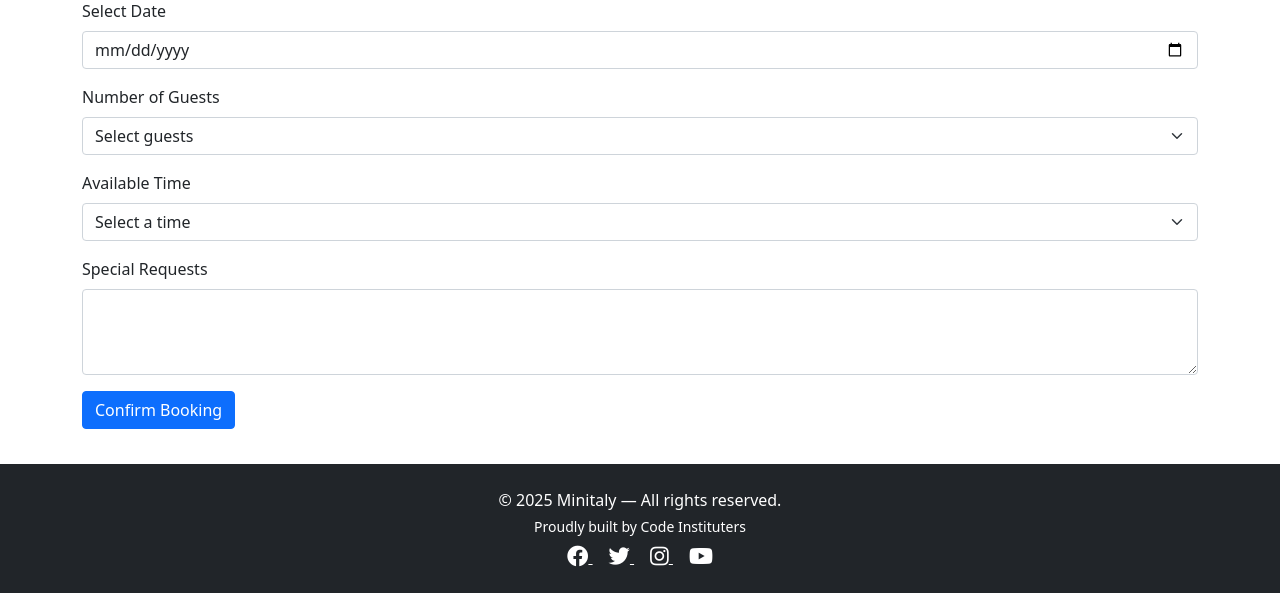
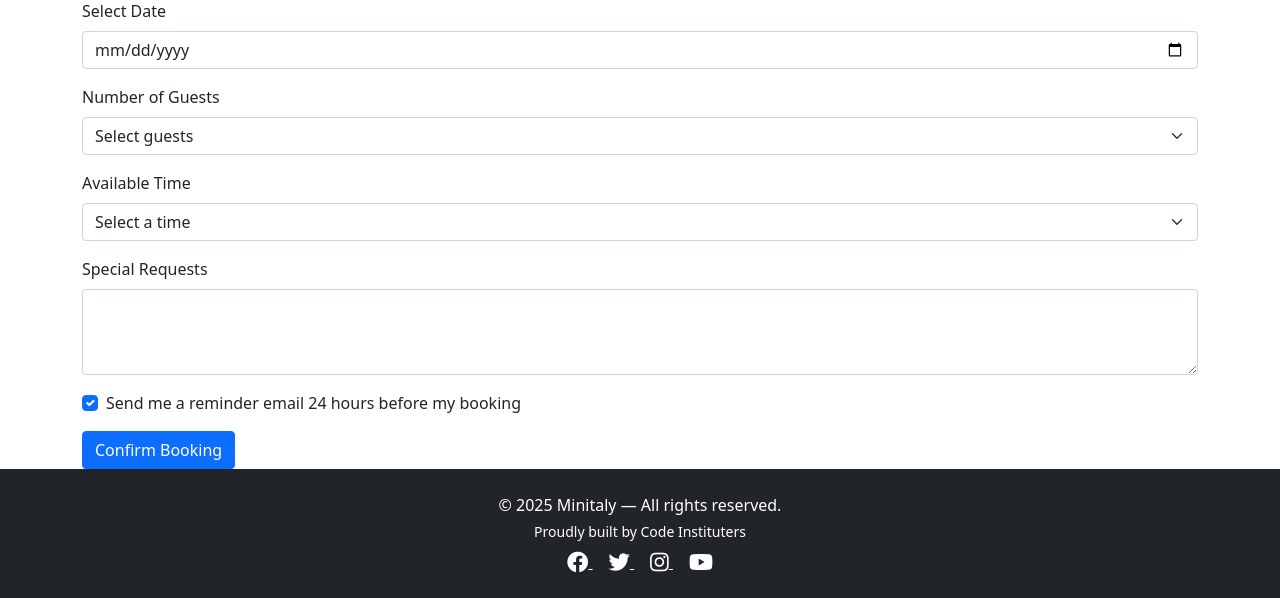
Before and after one commit to Fariba-Kamani/minitaly-booking-system, a Django app: page /bookings/book/ in a window 1280 px wide. Shown: the part 207-805 px from the top of the page. Run offline with Django 4.2, Linux system fonts and the light colour scheme; the visitor is signed in with stand-in values (Sample User, id 1).

Commit message:
feat: add 'send reminder' checkbox to booking form and store preference in Booking model

```diff
--- a/bookings/forms.py
+++ b/bookings/forms.py
@@ -5,7 +5,7 @@ from django.utils import timezone
 class BookingForm(forms.ModelForm):
     class Meta:
         model = Booking
-        fields = ['date', 'time', 'num_guests', 'special_request']
+        fields = ['date', 'time', 'num_guests', 'special_request', 'send_reminder']
         widgets = {
             'date': forms.DateInput(attrs={'type': 'date'}),
             'time': forms.TimeInput(attrs={'type': 'time'}),
--- a/bookings/templates/bookings/booking_form.html
+++ b/bookings/templates/bookings/booking_form.html
@@ -56,6 +56,18 @@
       rows="3"
     >{{ form.special_request.value|default_if_none:"" }}</textarea>
     </div>
+    <!-- Send Reminder Checkbox -->
+    <div class="form-check mb-3">
+        <input
+        class="form-check-input"
+        type="checkbox"
+        name="send_reminder"
+        id="id_send_reminder"
+        {% if form.send_reminder.value %}checked{% endif %}>
+        <label class="form-check-label" for="id_send_reminder">
+        Send me a reminder email 24 hours before my booking
+        </label>
+    </div>
 
     <button type="submit" class="btn btn-primary">{% if form.instance.pk %}Update Booking{% else %}Confirm Booking{% endif %}</button>
   </form>
```
Also changed, not shown: staff/templates/staff/staff_form.html (+12 -0 lines).
